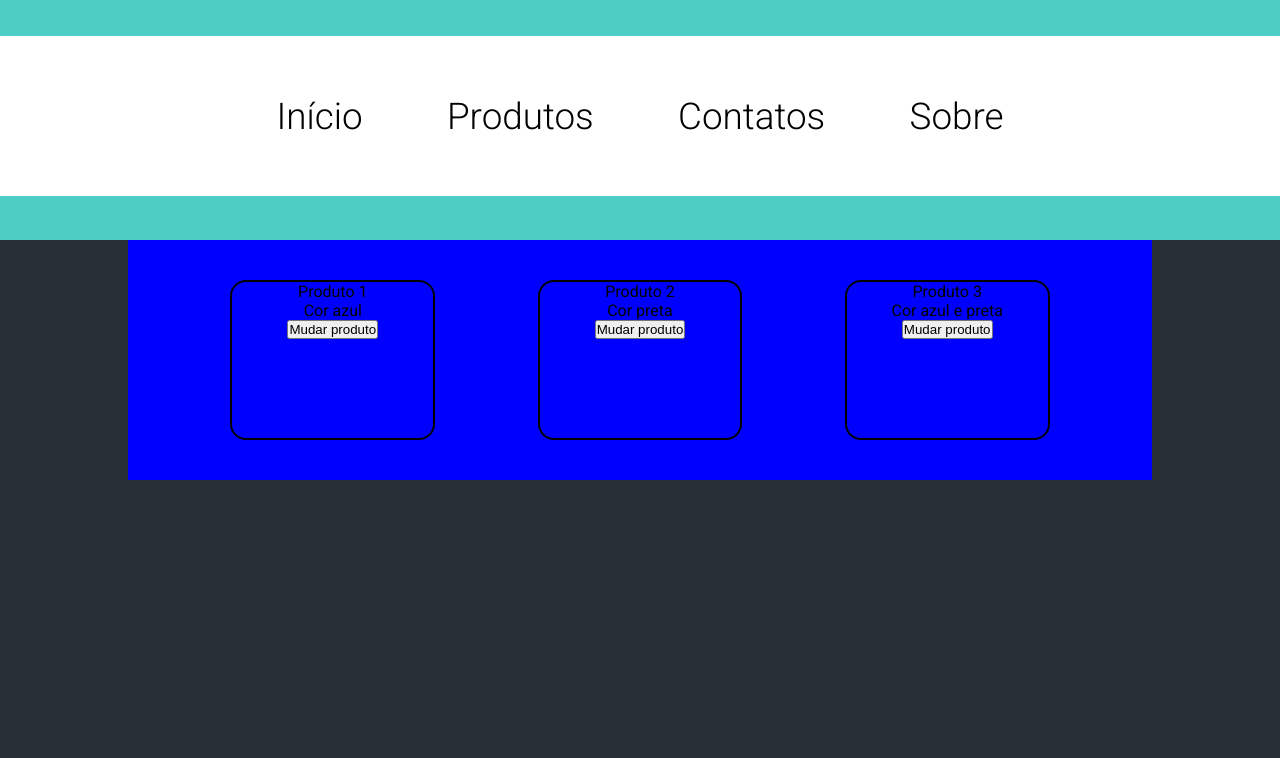
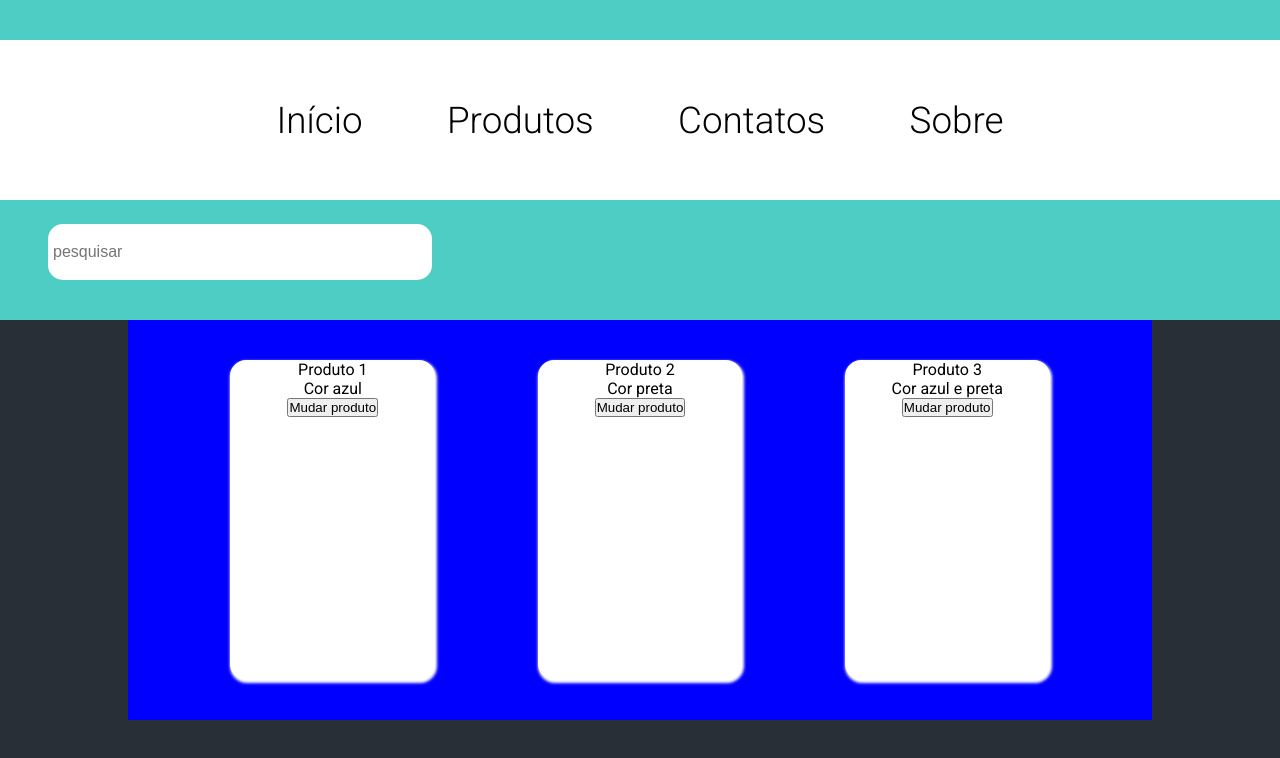
Before and after one commit to brendonrodri/MarketPlace, a React (Create React App) app: page / in a window 1280 px wide. Shown: the top 758 px of the page. Built offline with nearby package versions, Linux system fonts and the light colour scheme.

Commit message:
contexto criado

```diff
--- a/src/Components/HeaderComponent/index.jsx
+++ b/src/Components/HeaderComponent/index.jsx
@@ -1,10 +1,14 @@
 import React from "react";
+import SearchBarComponent from "../SearchBarComponent /SearchBar"
 import NavBarComponent from "./NavBar";
 import * as S from "./style";
 export default function HeaderComponent(){
     return(
         <S.HeaderStyle>
+
             <NavBarComponent />
+            <SearchBarComponent />
+
         </S.HeaderStyle>
     )
 }
--- a/src/Components/HeaderComponent/style.js
+++ b/src/Components/HeaderComponent/style.js
@@ -1,9 +1,10 @@
 import styled from "styled-components";
 export const HeaderStyle = styled.header`
     display: flex;
-    height: 30vh;
+    height: 40vh;
     flex-direction: column;
     align-items: center;
+    justify-content: center;
     background: #4ECDC4;
     font-family: 'Roboto', sans-serif;
 `
@@ -14,8 +15,7 @@ export const NavBar = styled.nav`
     align-items: center;
     justify-content: center;
     background: #fff;
-    position: relative;
-    top: 15%;
+
 `
 export const NavBarList = styled.ul`
     display: flex;
--- a/src/Components/MainComponent/index.jsx
+++ b/src/Components/MainComponent/index.jsx
@@ -1,8 +1,11 @@
 import React, {useState} from "react"
+import { Contexto } from "../../Services/Context/context"
 import { produtos } from "../../Services/Data/products.js/productData"
 import { Produto1, Produto2, Produto3 } from "../ProductsComponents/index"
 import * as S from "./style"
 export default function MainComponent  (){
+    const {stateContext, setStateContext} = React.useContext(Contexto)
+    console.log(stateContext)
   //primeiro criamos uma array de objetos que está sendo importa com cada um dos nosso produtos, contendo nome, caracteristica e nosso valor
   //que será a informação necessária para sabermos qual produto sera exibido na tela
   //criamos um estado que será alterado a cada click do botão
--- a/src/Components/MainComponent/style.js
+++ b/src/Components/MainComponent/style.js
@@ -8,18 +8,19 @@ export const ProductContainer = styled.section`
 `
 export const ProductList = styled.section`
     display: flex;
-    height: 30vh;
+    height: 50vh;
     justify-content: space-evenly;
     align-items: center;
 `
 export const ProductCard = styled.div`
     width: 20%;
-    height: 20vh;
+    height: 40vh;
     display: flex;
     flex-direction: column;
     align-items: center;
-    border:  2px solid;
     border-radius: 1rem;
+    background: #fff;
+    box-shadow: 1px 2px 3px 1px #fff;
     transition-duration: 300ms;
     :hover{
         transform: scale(1.1)
--- /dev/null
+++ b/src/Components/SearchBarComponent /SearchBar.jsx
@@ -0,0 +1,9 @@
+import React from "react"
+import * as S from "./style"
+export default function SearchBarComponent (){
+    return(
+        <S.SearchBarContainer>
+            <S.SearchBarInput placeholder="pesquisar"/>
+        </S.SearchBarContainer>
+    )
+}
--- /dev/null
+++ b/src/Components/SearchBarComponent /style.js
@@ -0,0 +1,20 @@
+import styled from "styled-components";
+export const SearchBarContainer = styled.div`
+    width: 100%;
+    height: 10vh;
+    display: flex;
+    align-items: flex-end;
+    justify-content: flex-start;
+`
+export const SearchBarInput = styled.input`
+    border: none;
+    width: 30vw;
+    height: 7vh;
+    border-radius: 15px;
+    margin-left: 3rem;
+    color: #FF6B6B ;
+    font-size: 1rem;
+    padding-left: 5px;
+
+
+    `
--- /dev/null
+++ b/src/Services/Context/context.js
@@ -0,0 +1,11 @@
+import React, {createContext, useState} from "react"
+import { produtos } from "../Data/products.js/productData"
+export const Contexto = createContext()
+export default function ContextProvider ({children}){
+    const [stateContext, setStateContext] = useState(produtos)
+    return(
+        <Contexto.Provider value={{stateContext, setStateContext}}>
+            {children}
+        </Contexto.Provider>
+    )
+}
```
Also changed, not shown: src/App.js (+4 -6 lines), src/Components/HeaderComponent/SearchBar.jsx (deleted, +0 -7 lines).
